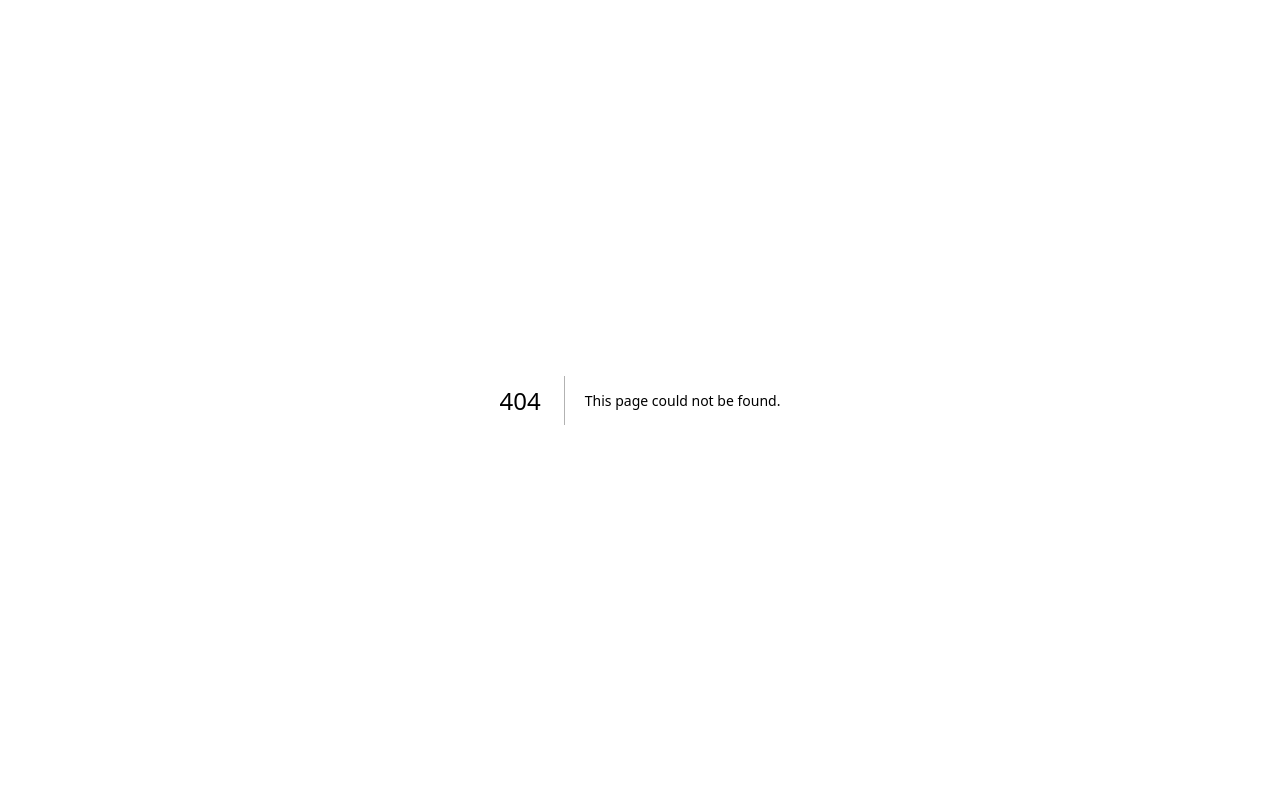
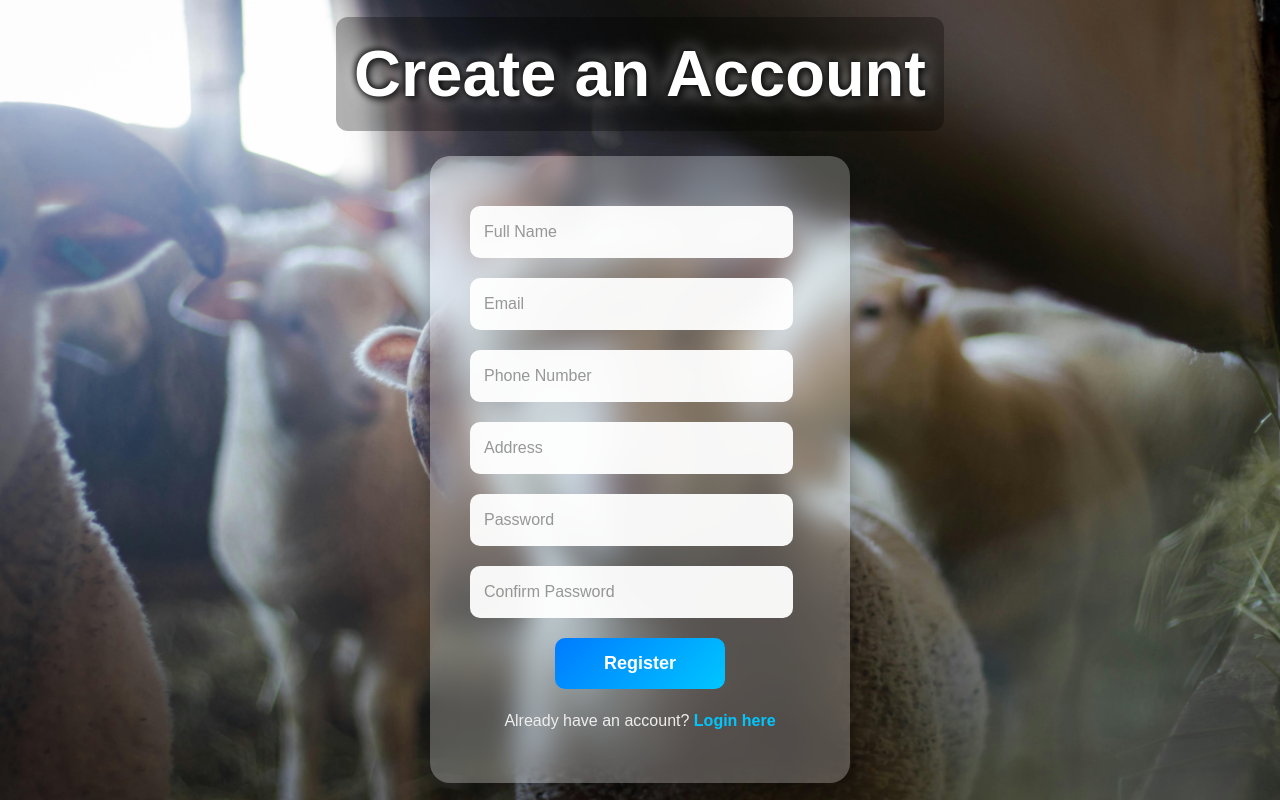
Before and after one commit to ali-khan-23/Farm, a Next.js app: page /register in a window 1280 px wide. Before the commit this address had no page. Built offline with nearby package versions, Linux system fonts and the light colour scheme.

Commit message:
Add Register page

```diff
--- /dev/null
+++ b/app/register/page.tsx
@@ -0,0 +1,106 @@
+"use client";
+
+import React, { useState } from "react";
+import "../login/login.css"; // ✅ reuse same CSS
+
+export default function Register() {
+  const [formData, setFormData] = useState({
+    name: "",
+    email: "",
+    phone: "",
+    address: "",
+    password: "",
+    confirmPassword: "",
+    role: "user",
+  });
+
+  const handleChange = (e: React.ChangeEvent<HTMLInputElement>) => {
+    setFormData({ ...formData, [e.target.name]: e.target.value });
+  };
+
+  const handleSubmit = (e: React.FormEvent) => {
+    e.preventDefault();
+    if (formData.password !== formData.confirmPassword) {
+      alert("❌ Passwords do not match!");
+      return;
+    }
+    alert(`✅ Registered Successfully!\nName: ${formData.name}`);
+  };
+
+  return (
+    <div
+      className="auth-container"
+      style={{
+        backgroundImage: "url('/cattles.jpg')", // ✅ use public image
+      }}
+    >
+      <div className="overlay"></div>
+      <h2 className="farmfusion-title">Create an Account</h2>
+
+      <form onSubmit={handleSubmit} className="auth-form register-form">
+        <input
+          type="text"
+          name="name"
+          placeholder="Full Name"
+          value={formData.name}
+          onChange={handleChange}
+          required
+        />
+
+        <input
+          type="email"
+          name="email"
+          placeholder="Email"
+          value={formData.email}
+          onChange={handleChange}
+          required
+        />
+
+        <input
+          type="tel"
+          name="phone"
+          placeholder="Phone Number"
+          value={formData.phone}
+          onChange={handleChange}
+          required
+        />
+
+        <input
+          type="text"
+          name="address"
+          placeholder="Address"
+          value={formData.address}
+          onChange={handleChange}
+          required
+        />
+
+        <input
+          type="password"
+          name="password"
+          placeholder="Password"
+          value={formData.password}
+          onChange={handleChange}
+          required
+        />
+
+        <input
+          type="password"
+          name="confirmPassword"
+          placeholder="Confirm Password"
+          value={formData.confirmPassword}
+          onChange={handleChange}
+          required
+        />
+
+        <button type="submit">Register</button>
+
+        <p>
+          Already have an account?{" "}
+          <a href="/login" className="register-link">
+            Login here
+          </a>
+        </p>
+      </form>
+    </div>
+  );
+}
```
Also changed, not shown: public/cattles.jpg (added).
